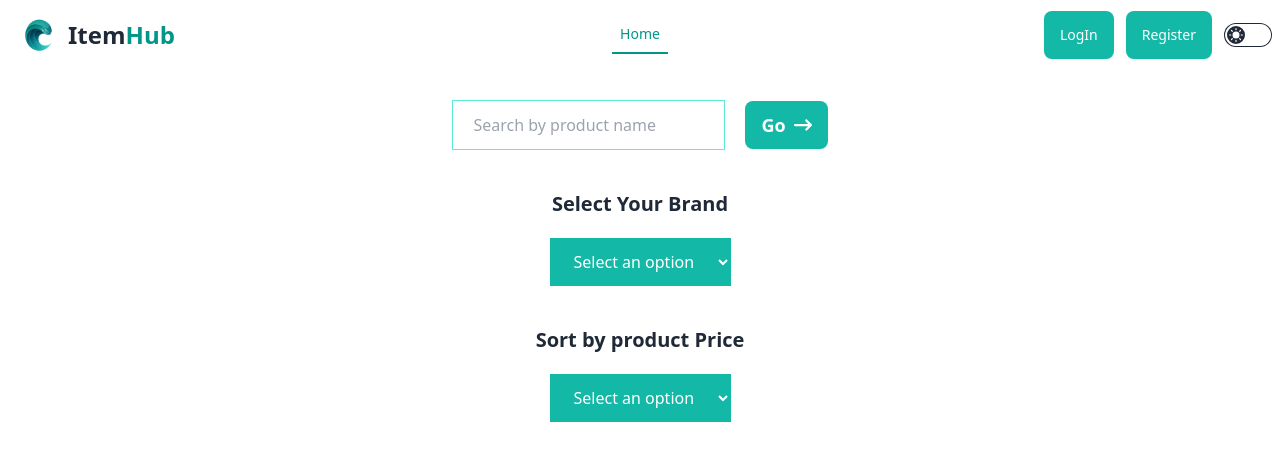
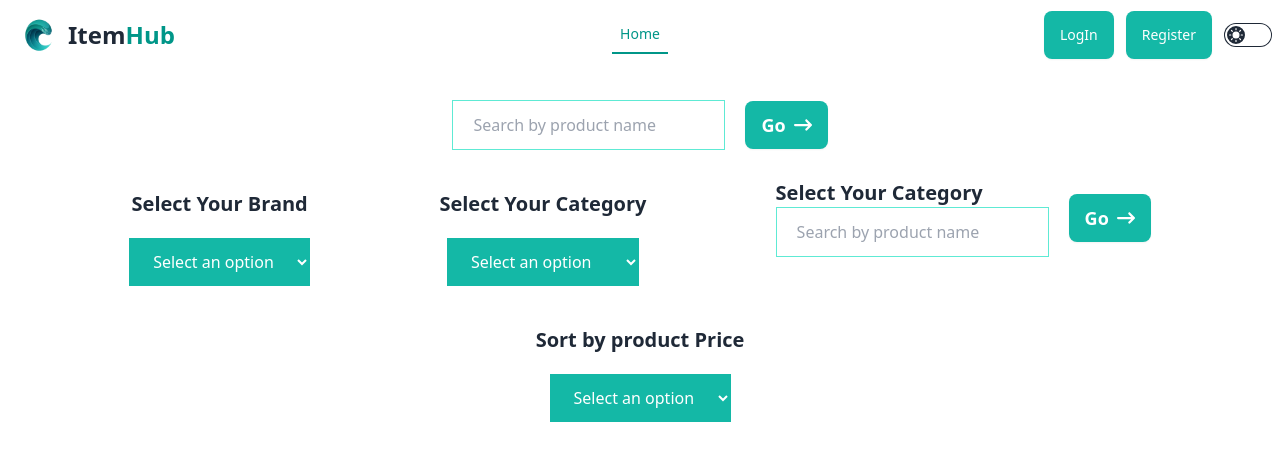
Before and after one commit to Kamrul-Islam-171/item-hub-client, a React (Vite) app: page / in a window 1280 px wide. Shown: the top 460 px of the page. Built offline with nearby package versions, Linux system fonts and the light colour scheme; no server answers.

Commit message:
filtered by category

```diff
--- a/src/pages/Home.jsx
+++ b/src/pages/Home.jsx
@@ -19,6 +19,7 @@ const Home = () => {
     const [search, SetSearch] = useState('');
     const [selectedOption, setSelectedOption] = useState('');
     const [brand, setBrand] = useState('');
+    const [category, setCategory] = useState('');
     const itemsPerpage = 10;
     const numberOfPages = Math.ceil(count / itemsPerpage);
     const pages = [];
@@ -38,15 +39,15 @@ const Home = () => {
     // })
 
     useEffect(() => {
-        axiosPublic.get(`/docCount?search=${search}&brand=${brand}`)
+        axiosPublic.get(`/docCount?search=${search}&brand=${brand}&category=${category}`)
             .then(data => setCount(data.data.length))
-    }, [search, brand])
+    }, [search, brand, category])
 
 
     const { data: products = [], isLoading, refetch } = useQuery({
-        queryKey: ['all-products', page, limit, search, selectedOption, brand],
+        queryKey: ['all-products', page, limit, search, selectedOption, brand, category],
         queryFn: async () => {
-            const { data } = await axiosPublic.get(`/products?page=${page}&limit=${limit}&search=${search}&sorting=${selectedOption}&brand=${brand}`);
+            const { data } = await axiosPublic.get(`/products?page=${page}&limit=${limit}&search=${search}&sorting=${selectedOption}&brand=${brand}&category=${category}`);
             // setCount(data.length);
             return data
         }
@@ -73,8 +74,12 @@ const Home = () => {
         setBrand(e.target.value);
     }
 
+    const handleSelectCategory = e => {
+        setCategory(e.target.value);
+    }
 
-    console.log(selectedOption)
+
+    // console.log(selectedOption)
 
     if (isLoading) {
         <div>
@@ -95,6 +100,7 @@ const Home = () => {
                 </form>
             </div>
 
+            <div className="flex items-center  justify-evenly">
                 <div className=" flex flex-col items-center gap-5 mt-10">
                     <p className="text-xl font-semibold">Select Your Brand</p>
                     <select onChange={handleSelectBrand} value={brand} className="py-3 px-5 bg-teal-500 text-white ">
@@ -107,6 +113,27 @@ const Home = () => {
 
 
                     </select>
+                </div>
+                <div className=" flex flex-col items-center gap-5 mt-10">
+                    <p className="text-xl font-semibold">Select Your Category</p>
+                    <select onChange={handleSelectCategory} value={category} className="py-3 px-5 bg-teal-500 text-white ">
+                        <option value="">Select an option</option>
+                        <option value="Wearables">Wearables</option>
+                        <option value="Accessories">Accessories</option>
+                        <option value="Electronics">Electronics</option>
+                        <option value="Home Appliances">Home Appliances</option>
+
+                    </select>
+                </div>
+                <div>
+                    <form onSubmit={handleSubmit} className="flex flex-col md:flex-row  items-center justify-center gap-5">
+                        <div>
+                            <p className="text-xl font-semibold">Select Your Category</p>
+                            <input name="search" className="w-full py-3 px-5 border-teal-300 border outline-none" type="text" placeholder="Search by product name" />
+                        </div>
+                        <button className="btn bg-teal-500 border-none text-white text-lg hover:bg-teal-800">Go <FaArrowRightLong /></button>
+                    </form>
+                </div>
             </div>
 
             <div className=" flex flex-col items-center gap-5 mt-10">
```
Lines whose indentation alone changed are shown as unchanged.
